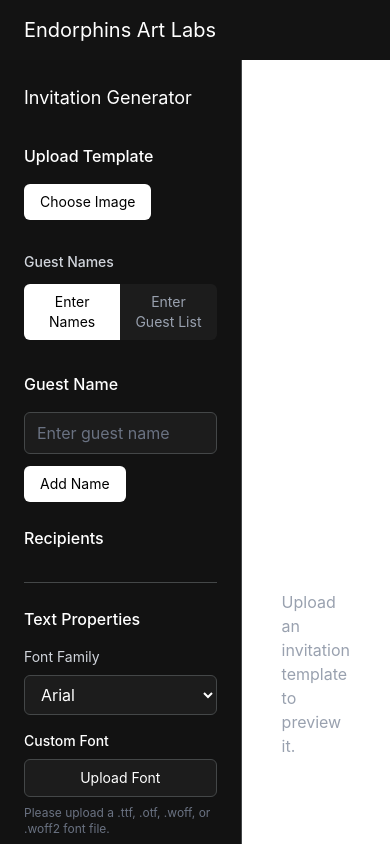
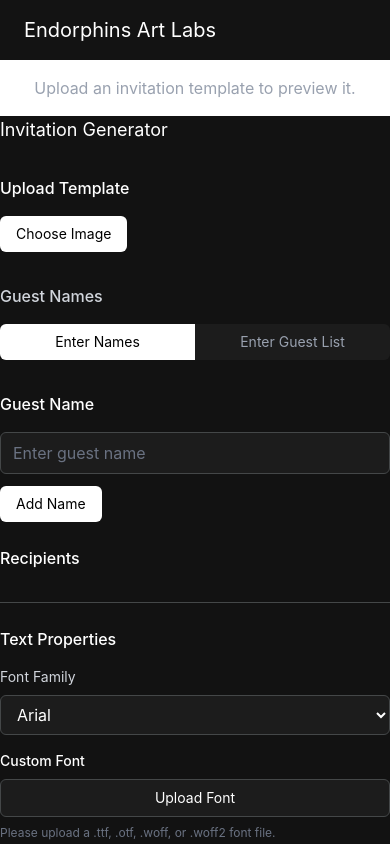
Before and after one commit to linaghazy/Invitation-Generator-React, a React (Vite) app: page / in a window 390 px wide. Shown: the top 844 px of the page. Built offline with nearby package versions, Linux system fonts and the light colour scheme.

Commit message:
mobile layout improvements

```diff
--- a/src/App.jsx
+++ b/src/App.jsx
@@ -67,7 +67,8 @@ function App() {
     <div className="min-h-screen bg-white">
       <TopBar />
 
-      <div className="flex min-h-[calc(100vh-60px)]">
+      <div className="flex min-h-screen flex-col md:flex-row">
+        <div className="order-2 w-full md:order-1 md:w-[320px] md:shrink-0">
         <SideBar
         setTemplate={setTemplate}
         selectedGuest={selectedGuest}
@@ -78,7 +79,8 @@ function App() {
         setFontSettings={setFontSettings}
         onCustomFontUpload={handleCustomFontUpload}
         />
-
+     </div>
+     <div className="order-1 flex min-w-0 flex-1 md:order-2">
         <InvitationPreview
         template={template}
         selectedGuest={selectedGuest}
@@ -87,6 +89,7 @@ function App() {
         />
       </div>
     </div>
+    </div>
   );
 }
 
--- a/src/components/InvitationPreview.jsx
+++ b/src/components/InvitationPreview.jsx
@@ -306,7 +306,7 @@ function InvitationPreview({ template, selectedGuest, csvGuestNames = [], fontSe
 
 
   return (
-    <main className="flex flex-1 flex-col items-center justify-center bg-white p-10">
+    <main className="flex min-w-0 flex-1 flex-col items-center justify-start bg-white p-4 sm:p-6 md:justify-center md:p-10">
      {template ? (
         <>
 
@@ -324,7 +324,7 @@ function InvitationPreview({ template, selectedGuest, csvGuestNames = [], fontSe
                 );
             }
         }}
-        className="max-h-[80vh] max-w-full cursor-crosshair object-contain"
+        className="max-h-[65vh] w-auto max-w-full cursor-crosshair object-contain sm:max-h-[70vh] md:max-h-[80vh]"
         />
 
         {selectedGuest && textLayout && (
--- a/src/components/SideBar.jsx
+++ b/src/components/SideBar.jsx
@@ -13,7 +13,7 @@ function Sidebar({ setTemplate, selectedGuest, setSelectedGuest, csvGuestNames,
 
 
   return (
-    <aside className="w-80 min-h-full bg-[#121212] p-6 text-white border-r border-[#444748]">
+    <aside className="w-full bg-[#121212] text-white md:w-[320px]">
       <h2 className="text-lg">
         Invitation Generator
       </h2>
@@ -21,7 +21,7 @@ function Sidebar({ setTemplate, selectedGuest, setSelectedGuest, csvGuestNames,
       <TemplateUpload setTemplate={setTemplate} />
 
       <div className="mt-8">
-  <h3 className="mb-3 text-sm font-medium text-gray-300">
+  <h3 className="mb-4 text-base font-medium text-gray-300">
     Guest Names
   </h3>
 
```
